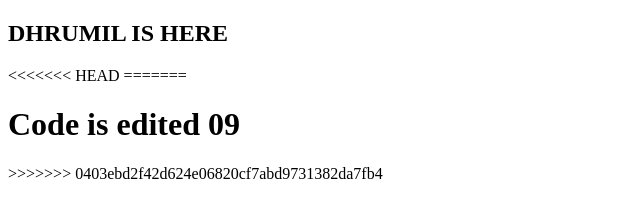
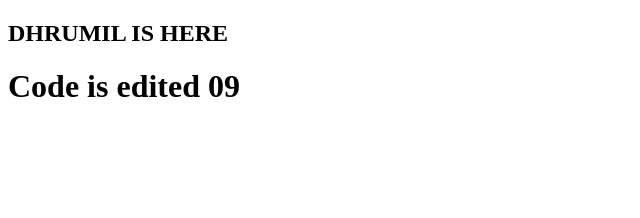
Before and after one commit to dhrumil19/2, a plain HTML site: page index.html in a window 1280 px wide. Shown: the whole page, without its empty margins (0-640 px from the left). Drawn offline with Linux system fonts and the light colour scheme.

Commit message:
5 commit

```diff
--- a/index.html
+++ b/index.html
@@ -7,9 +7,6 @@
 </head>
 <body>
     <h2>DHRUMIL IS HERE</h2>
-<<<<<<< HEAD
-=======
     <h1>Code is edited 09</h1>
->>>>>>> 0403ebd2f42d624e06820cf7abd9731382da7fb4
 </body>
 </html>
```
